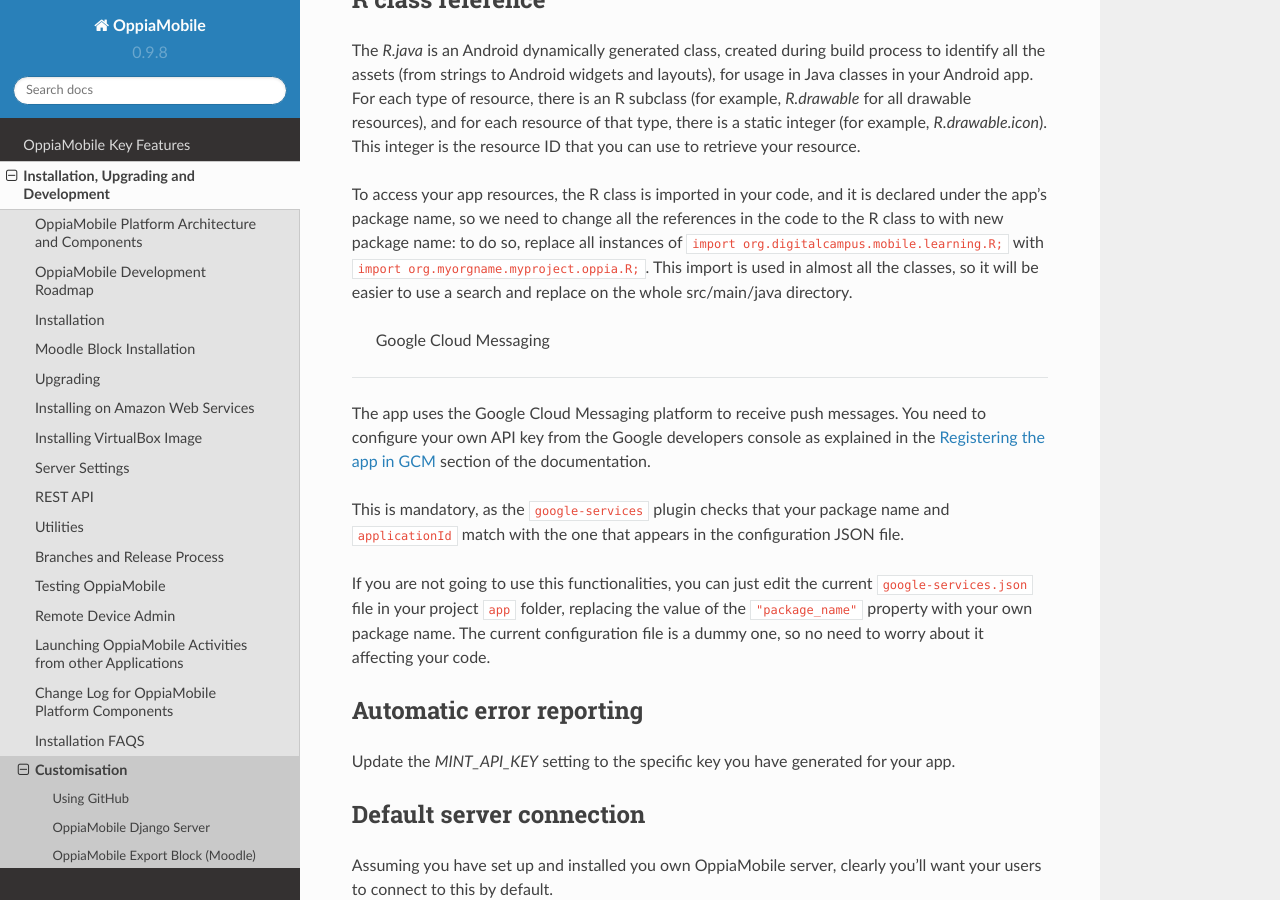
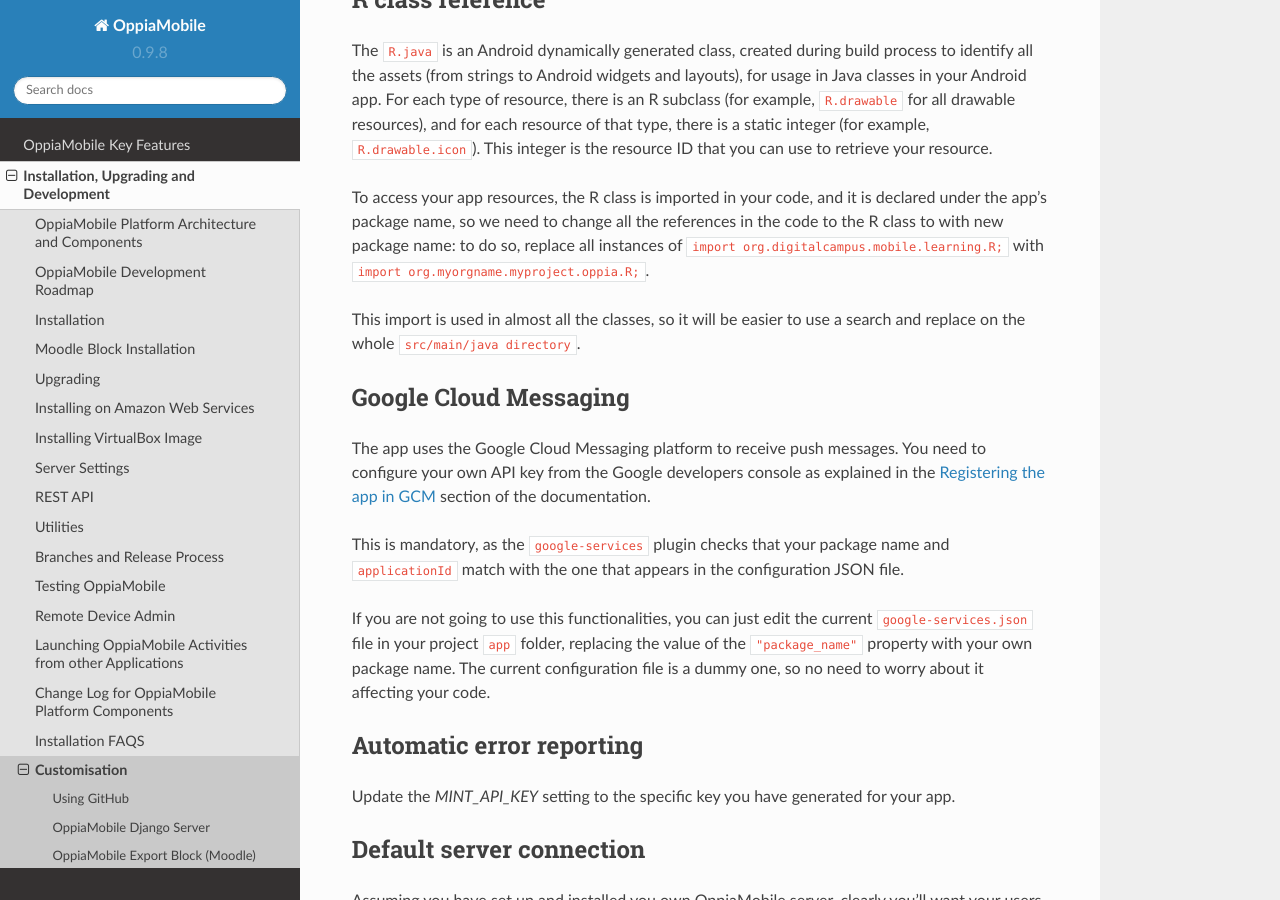
Before and after one commit to DigitalCampus/django-oppia, a Sphinx documentation site: the page built from docs/dev/client/configure.rst, in a window 1280 px wide and 900 px high, scrolled down 915 px. Built offline with Sphinx 7.4.7 and the Read the Docs theme 2.0.0, drawn with Linux system fonts in a browser that asks for light colours; the version number is read from the project's files by our own code.

Commit message:
Fixed some style typos

```diff
--- a/docs/dev/client/configure.rst
+++ b/docs/dev/client/configure.rst
@@ -32,14 +32,14 @@
 R class reference
 ----------------------------
 
-The `R.java` is an Android dynamically generated class, created during build process to identify all the assets (from strings to Android widgets and layouts), for usage in Java classes in your Android app. For each type of resource, there is an R subclass (for example, `R.drawable` for all drawable resources), and for each resource of that type, there is a static integer (for example, `R.drawable.icon`). This integer is the resource ID that you can use to retrieve your resource.
+The ``R.java`` is an Android dynamically generated class, created during build process to identify all the assets (from strings to Android widgets and layouts), for usage in Java classes in your Android app. For each type of resource, there is an R subclass (for example, ``R.drawable`` for all drawable resources), and for each resource of that type, there is a static integer (for example, ``R.drawable.icon``). This integer is the resource ID that you can use to retrieve your resource.
 
 To access your app resources, the R class is imported in your code, and it is declared under the app's package name, so we need to change all the references in the code to the R class to with new package name: to do so, replace all instances of ``import org.digitalcampus.mobile.learning.R;`` with ``import org.myorgname.myproject.oppia.R;``.
-This import is used in almost all the classes, so it will be easier to use a search and replace on the whole
-src/main/java directory.
+
+This import is used in almost all the classes, so it will be easier to use a search and replace on the whole ``src/main/java directory``.
 
 
- Google Cloud Messaging
+Google Cloud Messaging
 ---------------------------
 
 The app uses the Google Cloud Messaging platform to receive push messages. You need to configure your own API key from the Google developers console as explained in the :ref:`registering-gcm` section of the documentation.
--- a/docs/dev/client/theme.rst
+++ b/docs/dev/client/theme.rst
@@ -9,7 +9,7 @@
 following files in which to make these changes:
 
 App icons and colors
----------------
+--------------------
 
 To use a different logo for your app, place your app logo in the drawable folder and update the following:
 
```
Also changed, not shown: docs/dev/client/settings.rst (+7 -1 lines).
